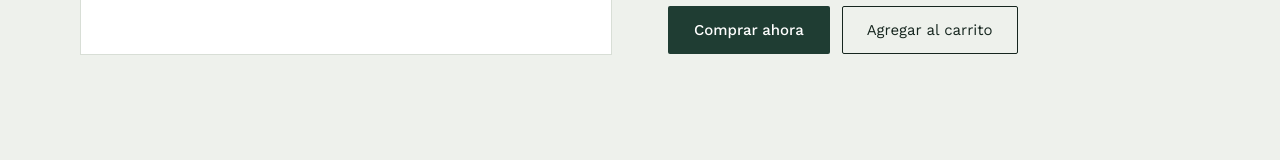
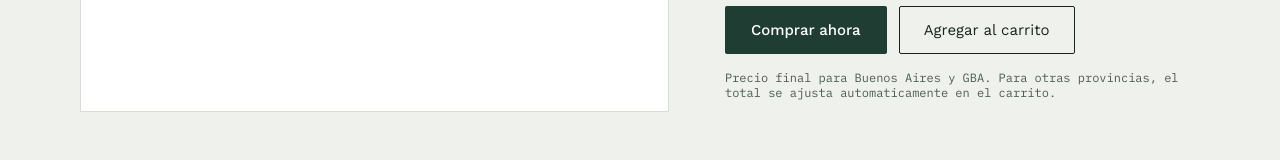
Before and after one commit to CesarAugustoPrado1/tienda-alivio, a Next.js app: page /producto/corrector-postura in a window 1280 px wide. Shown: the part 602-762 px from the top of the page. Built offline with nearby package versions, Linux system fonts and the light colour scheme.

Commit message:
Mostrar precio final con envio incluido en pagina de producto

```diff
--- a/pages/producto/[slug].js
+++ b/pages/producto/[slug].js
@@ -69,6 +69,7 @@ export default function ProductoPage({ producto }) {
 {agregado ? "Agregado ✓" : "Agregar al carrito"}
 </button>
   </div>
+    <p className="mono" style={{ marginTop: 16, fontSize: 12, color: "var(--ink-soft)" }}>Precio final para Buenos Aires y GBA. Para otras provincias, el total se ajusta automaticamente en el carrito.</p>
   </div>
   </div>
       <Footer />
```
